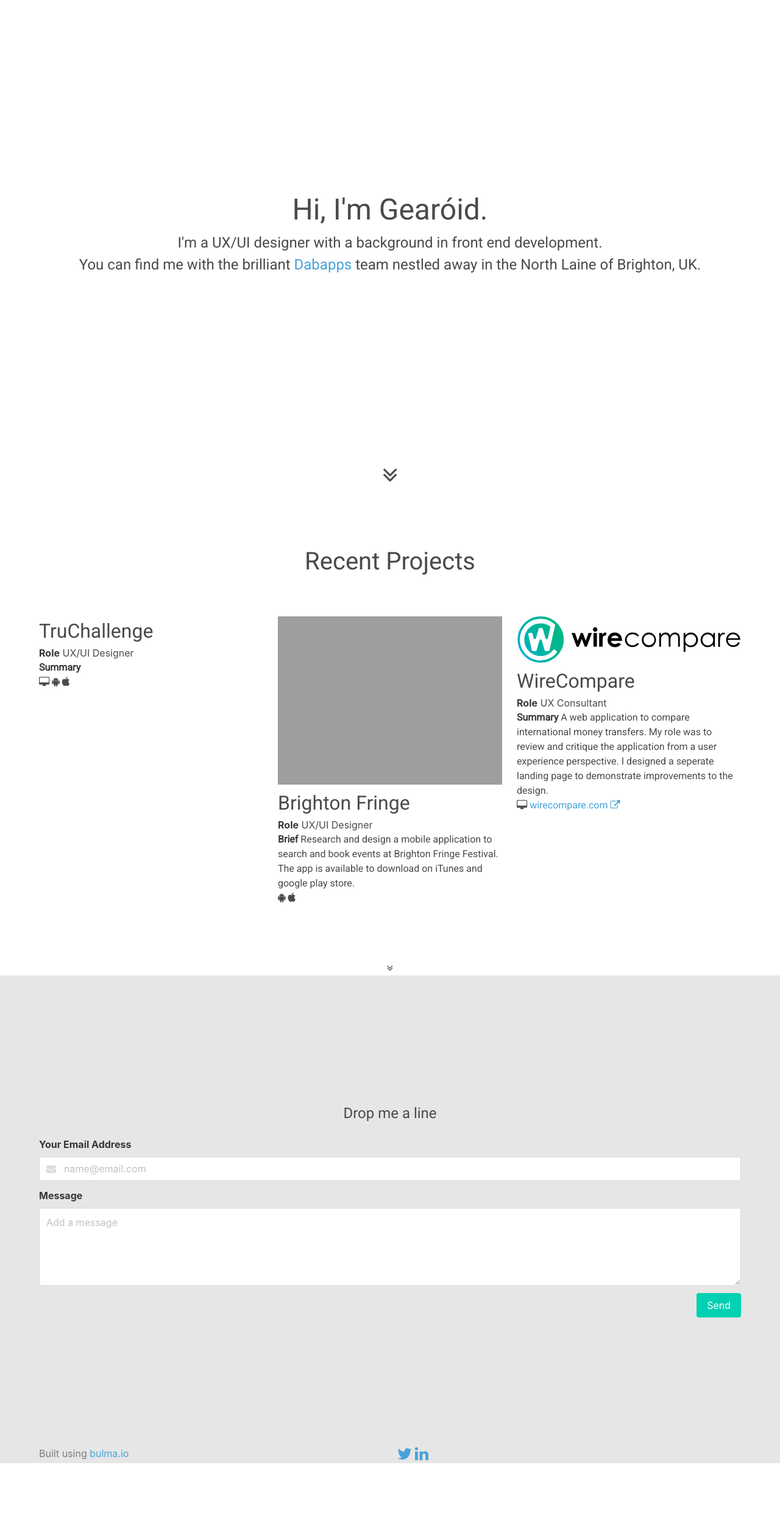
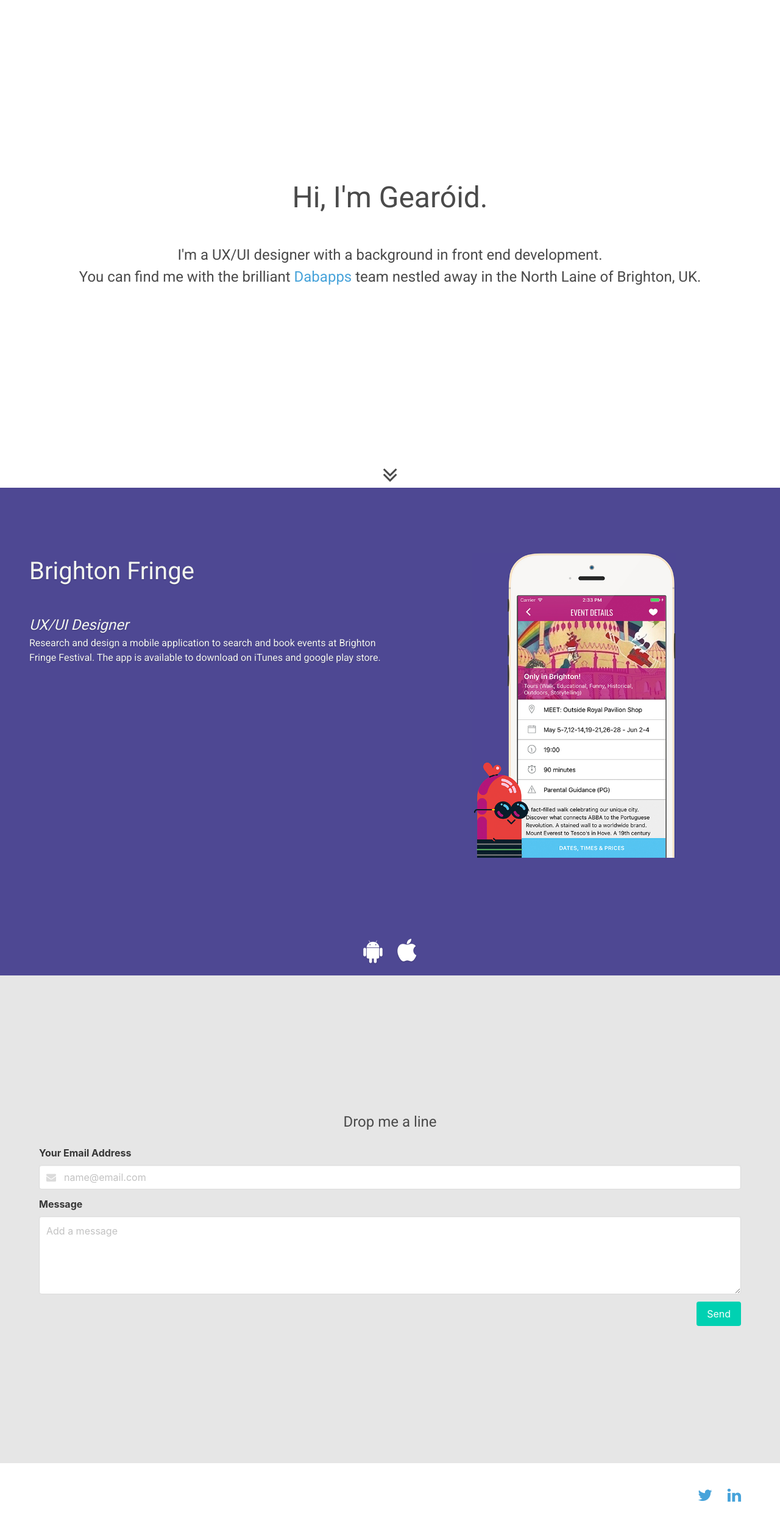
Before and after one commit to garvey/garvey.github.io, a PHP site: page / in a window 1280 px wide. Shown: the whole page at 61% size. Before the commit the page ends 2400 px from the top, so only its background shows below. Run offline with PHP 8.4, Linux system fonts and the light colour scheme; some libraries are stand-ins or nearby versions; grey boxes are pictures that could not be loaded.

Commit message:
lots of cleaning up - more to do

```diff
--- /dev/null
+++ b/css/general.css
@@ -0,0 +1,125 @@
+.social {
+  padding: 40px 0;
+}
+.social .fa {
+  font-size: 26px;
+}
+.social .fa:last-of-type {
+  padding-left: 20px;
+}
+.fa-heart-o {
+  color: #a30b37;
+}
+.fa-heart-o:hover {
+  -webkit-transform: rotateZ(-30deg);
+  -ms-transform: rotateZ(-30deg);
+  transform: rotateZ(-30deg);
+}
+.hero-foot .tabs {
+  padding-bottom: 10px;
+}
+h1,
+h2,
+h3,
+h4,
+p {
+  /*color: lighten(@white, 20%);*/
+  font-family: 'Roboto', sans-serif;
+  line-height: 1.5em;
+}
+h1 {
+  font-size: 3rem;
+}
+h2 {
+  font-size: 2.5rem;
+}
+h3 {
+  font-size: 2rem;
+}
+h4 {
+  font-size: 1.5rem;
+}
+a {
+  color: #47a3da;
+  text-decoration: none;
+}
+a:hover {
+  text-decoration: underline;
+  color: #71b8e3;
+}
+.contact .hero-foot {
+  color: #ffffff;
+}
+.projects {
+  text-align: center;
+  text-shadow: 0 1px 2px rgba(0, 0, 0, 0.2);
+}
+@media screen and (min-width: 769px) {
+  .projects {
+    text-align: left;
+  }
+}
+.projects h2 {
+  padding-bottom: 40px;
+}
+.projects .screenshot img {
+  max-height: 500px;
+}
+.projects .hero-foot {
+  padding-top: 20px;
+  padding-bottom: 20px;
+}
+.projects .fa {
+  font-size: 40px;
+  padding: 0 10px;
+}
+.truChallenge {
+  background: #ED6A5A;
+  color: #f3f5f0;
+}
+.fringe {
+  background: #4e4893;
+  color: #f3f5f0;
+}
+.fringe a {
+  color: #ffffff;
+}
+.wireCompare {
+  background: #F4F1BB;
+}
+.intro h1 {
+  padding-bottom: 40px;
+}
+.intro .fa {
+  text-align: center;
+  font-size: 40px;
+  display: block;
+}
+.intro .fa:hover {
+  -webkit-transform: scale(1.3);
+  -ms-transform: scale(1.3);
+  transform: scale(1.3);
+}
+.contact {
+  background-color: #e6e6e6;
+}
+.contact label {
+  text-align: left;
+}
+.contact button {
+  float: right;
+}
+@keyframes pulse {
+  from {
+    transform: scale3d(1, 1, 1);
+  }
+  50% {
+    transform: scale3d(1.05, 1.05, 1.05);
+  }
+  to {
+    transform: scale3d(1, 1, 1);
+  }
+}
+.pulse {
+  animation-name: pulse;
+}
--- a/index.css
+++ /dev/null
@@ -1,69 +0,0 @@
-.social .fa {
-  font-size: 26px;
-}
-.fa-heart-o {
-  color: #a30b37;
-}
-.fa-heart-o:hover {
-  -webkit-transform: rotatez(-30deg);
-  -ms-transform: rotatez(-30deg);
-  transform: rotatez(-30deg);
-}
-.hero-foot .tabs {
-  padding-bottom: 10px;
-}
-h1,
-h2,
-h3,
-h4,
-p {
-  /*color: lighten(@white, 20%);*/
-
-  font-family: 'Roboto', sans-serif;
-  line-height: 1.5em;
-}
-h1 {
-  font-size: 3rem;
-}
-h2 {
-  font-size: 2.5rem;
-}
-h3 {
-  font-size: 2rem;
-}
-h4 {
-  font-size: 1.5rem;
-}
-a {
-  color: #47a3da;
-  text-decoration: none;
-}
-a:hover {
-  text-decoration: underline;
-  color: #71b8e3;
-}
-.recent h2 {
-  padding-bottom: 60px;
-}
-.contact .hero-foot {
-  color: #7d7d7d;
-}
-.intro .fa {
-  text-align: center;
-  font-size: 40px;
-  display: block;
-}
-.intro .fa:hover {
-  -webkit-transform: scale(1.3);
-  -ms-transform: scale(1.3);
-  transform: scale(1.3);
-}
-.contact {
-  background-color: #e6e6e6;
-}
-.contact label {
-  text-align: left;
-}
-.contact button {
-  float: right;
-}
--- a/index.html
+++ b/index.html
@@ -11,7 +11,7 @@
 
     <link rel="stylesheet" href="https://maxcdn.bootstrapcdn.com/font-awesome/4.7.0/css/font-awesome.min.css">
     <link rel="stylesheet" href="https://cdnjs.cloudflare.com/ajax/libs/bulma/0.5.0/css/bulma.min.css">
-    <link rel="stylesheet" href="index.css" />
+    <link rel="stylesheet" href="css/general.css" />
     <link href="https://fonts.googleapis.com/css?family=Roboto" rel="stylesheet">
 
   </head>
@@ -37,56 +37,81 @@
     </div>
   </section>
 
-  <!-- Recent Projects -->
-  <section class="hero is-fullheight recent">
+  <div class="projects">
 
-    <div class="hero-body">
-      <div class="container">
-        <h2 class="has-text-centered">
-          Recent Projects
-        </h2>
+    <!-- Brighton Fringe -->
+    <section class="hero is-fullheight fringe">
 
+      <div class="hero-body">
         <div class="columns">
           <div class="column">
-            <h3>TruChallenge</h3>
-            <strong>Role</strong> UX/UI Designer
-            <p><strong>Summary</strong></p>
-            <p>
-              <i class="fa fa-desktop" aria-hidden="true"></i>
-              <i class="fa fa-android" aria-hidden="true"></i>
-              <i class="fa fa-apple" aria-hidden="true"></i>
-            </p>
+            <h2>Brighton Fringe</h2>
+            <h4><i>UX/UI Designer</i></h4>
+            <p>Research and design a mobile application to search and book events at Brighton Fringe Festival. The app is available to download on iTunes and google play store.</p>
           </div>
-          <div class="column">
-            <img src="img/BrightonFringe.svg" alt="Brighton Fringe logo">
-            <div class="has-text-left">
-              <h3>Brighton Fringe</h3>
-              <strong>Role</strong> UX/UI Designer
-              <p><strong>Brief</strong> Research and design a mobile application to search and book events at Brighton Fringe Festival. The app is available to download on iTunes and google play store.</p>
-              <p>
-                <i class="fa fa-android" aria-hidden="true"></i>
-                <i class="fa fa-apple" aria-hidden="true"></i>
-              </p>
-            </div>
-          </div>
-          <div class="column">
-            <img src="img/wirecompare.svg" alt="WireCompare logo">
-            <h3>WireCompare</h3>
-            <strong>Role</strong> UX Consultant
-            <p><strong>Summary</strong> A web application to compare international money transfers. My role was to review and critique the application from a user experience perspective. I designed a seperate landing page to demonstrate improvements to the design.</p>
-            <p><i class="fa fa-desktop" aria-hidden="true"></i> <a target="_blank" href="https://wirecompare.com/">wirecompare.com <i class="fa fa-external-link" aria-hidden="true"></i></a></p>
+          <div class="column screenshot has-text-centered">
+            <img src="img/brighton_fringe_screenshot.jpg" alt="Brighton Fringe screenshot">
           </div>
         </div>
       </div>
-    </div>
+      <div class="hero-foot has-text-centered">
+        <div class="container">
+          <a target="_blank" href="https://play.google.com/store/apps/details?id=com.brightonfringe&hl=en_GB">
+            <i class="fa fa-android" aria-hidden="true"></i>
+          </a>
+          <a target="_blank" href="https://itunes.apple.com/us/app/brighton-fringe/id1209096679">
+            <i class="fa fa-apple" aria-hidden="true"></i>
+          </a>
+        </div>
+      </div>
+    </section>
 
-    <div class="hero-foot">
-      <div class="container has-text-centered">
-        <i class="fa fa-angle-double-down" aria-hidden="true"></i>
+    <!-- TruChallenge
+    <section class="hero is-fullheight truChallenge">
+
+      <div class="hero-body">
+        <div class="container">
+          <h2>TruChallenge</h2>
+          <h4><i>UX/UI Designer</i></h4>
+          <p>Summary</p>
+        </div>
       </div>
-    </div>
-  </section>
+      <div class="hero-foot">
+        <div class="container">
+          <a target="_blank" href="https://www.truchallenge.co.uk/">
+            <i class="fa fa-desktop" aria-hidden="true"></i>
+          </a>
+          <a target="_blank" href="https://play.google.com/store/apps/details?id=co.uk.truchallenge.android&hl=en">
+            <i class="fa fa-android" aria-hidden="true"></i>
+          </a>
+          <a target="_blank" href="https://itunes.apple.com/gb/app/truchallenge/id1149942031?mt=8">
+            <i class="fa fa-apple" aria-hidden="true"></i>
+          </a>
+        </div>
+      </div>
+    </section> -->
 
+    <!-- WireCompare
+    <section class="hero is-fullheight wirecompare">
+
+      <div class="hero-body">
+        <div class="container">
+          <h2>WireCompare</h2>
+          <h4><i>UX Consultant</i></h4>
+          <p>A web application to compare international money transfers. My role was to review and critique the application from a user experience perspective. I designed a seperate landing page to demonstrate improvements to the design.</p>
+        </div>
+      </div>
+      <div class="hero-foot">
+        <div class="container">
+          <i class="fa fa-desktop" aria-hidden="true"></i>
+          <i class="fa fa-android" aria-hidden="true"></i>
+          <i class="fa fa-apple" aria-hidden="true"></i>
+        </div>
+      </div>
+    </section>
+  </div>-->
+
+  </div>
   <!-- Contact -->
   <section class="hero is-fullheight contact">
 
@@ -116,23 +141,54 @@
         </form>
       </div>
     </div>
+  </section>
+
+    <!-- <div class="toggle">toggle</div>
+
+    <div class="modal">
+      <div class="modal-background"></div>
+        <div class="modal-content">
+            <div class="hero-body">
+              <div class="container has-text-centered">
+                <h1>
+                  Hi, I'm Gearóid.
+                </h1>
+                <h4>I'm a UX/UI designer with a background in front end development.</h4>
+                <h4>You can find me with the brilliant <a target="_blank" href="https://www.dabapps.com/">Dabapps</a> team nestled away in the North Laine of Brighton, UK.</h4>
+              </div>
+            </div>
+        </div>
+      <button class="modal-close is-large" aria-label="close"></button>
+    </div>-->
 
     <div class="hero-foot">
       <div class="container">
-        <div class="columns">
-          <div class="column">
-            Built using <a target="_blank" href="http://bulma.io/">bulma.io</a>
-          </div>
-          <div class="column">
-            <div class="social">
-              <a target="_blank" href="https://twitter.com/gearoidgarvey"><i class="fa fa-twitter" aria-hidden="true"></i></a>
-              <a target="_blank" href="https://www.linkedin.com/in/gearoid-garvey-0845a215"><i class="fa fa-linkedin" aria-hidden="true"></i></a>
-            </div>
-          </div>
+        <div class="social has-text-right">
+          <a target="_blank" href="https://twitter.com/gearoidgarvey">
+            <i class="fa fa-twitter" aria-hidden="true"></i>
+          </a>
+          <a target="_blank" href="https://www.linkedin.com/in/gearoid-garvey-0845a215">
+            <i class="fa fa-linkedin" aria-hidden="true"></i>
+          </a>
         </div>
       </div>
     </div>
-  </section>
+
+  <script
+  src="https://code.jquery.com/jquery-3.2.1.min.js"
+  integrity="sha256-hwg4gsxgFZhOsEEamdOYGBf13FyQuiTwlAQgxVSNgt4="
+  crossorigin="anonymous"></script>
+
+  <script>
+    $('.toggle').click( function() {
+      $(".modal").toggleClass("is-active");
+
+      }),
+      $('.modal-close').click( function() {
+        $(".modal").toggleClass("is-active");
+      }
+    );
+  </script>
 
   </body>
 </html>
--- a/less/footer.less
+++ b/less/footer.less
@@ -1,8 +1,13 @@
 @red: #A30B37;
 
 .social {
+  padding: 40px 0;
   .fa {
     font-size: 26px;
+
+    &:last-of-type {
+      padding-left: 20px;
+    }
   }
 }
 
--- a/less/general.less
+++ b/less/general.less
@@ -1,12 +1,18 @@
 @import 'footer.less';
 @import 'typography.less';
-@import 'recent.less';
 @import 'contact.less';
+@import 'projects.less';
 
 @workshop-background: #ED6A5A;
 @white: #FFF;
 
+
+@tablet: 769px;
+
 .intro {
+  h1 {
+    padding-bottom: 40px;
+  }
   .fa {
     text-align: center;
     font-size: 40px;
@@ -31,3 +37,22 @@
     float: right;
   }
 }
+
+
+@keyframes pulse {
+  from {
+    transform: scale3d(1, 1, 1);
+  }
+
+  50% {
+    transform: scale3d(1.05, 1.05, 1.05);
+  }
+
+  to {
+    transform: scale3d(1, 1, 1);
+  }
+}
+
+.pulse {
+  animation-name: pulse;
+}
--- /dev/null
+++ b/less/projects.less
@@ -0,0 +1,47 @@
+@text-color: #F3F5F0;
+
+
+.projects {
+  text-align: center;
+  text-shadow: 0 1px 2px rgba(0, 0, 0, 0.20);
+
+  @media screen and (min-width: @tablet) {
+    text-align: left;
+  }
+  h2 {
+    padding-bottom: 40px;
+  }
+
+  .screenshot {
+    img {
+      max-height: 500px;
+    }
+  }
+
+  .hero-foot {
+    padding-top: 20px;
+    padding-bottom: 20px;
+  }
+  .fa {
+    font-size: 40px;
+    padding: 0 10px;
+  }
+}
+
+.truChallenge {
+  background: #ED6A5A;
+  color: @text-color;
+}
+
+.fringe {
+  background: #4e4893;
+  color: @text-color;
+
+  a {
+    color: @white;
+  }
+}
+
+.wireCompare {
+  background: #F4F1BB;
+}
--- a/less/recent.less
+++ /dev/null
@@ -1,6 +0,0 @@
-
-.recent {
-  h2 {
-    padding-bottom: 60px;
-  }
-}
```
Also changed, not shown: img/brighton_fringe_screenshot.jpg (added), img/brighton_fringe_screenshot.png (added).
